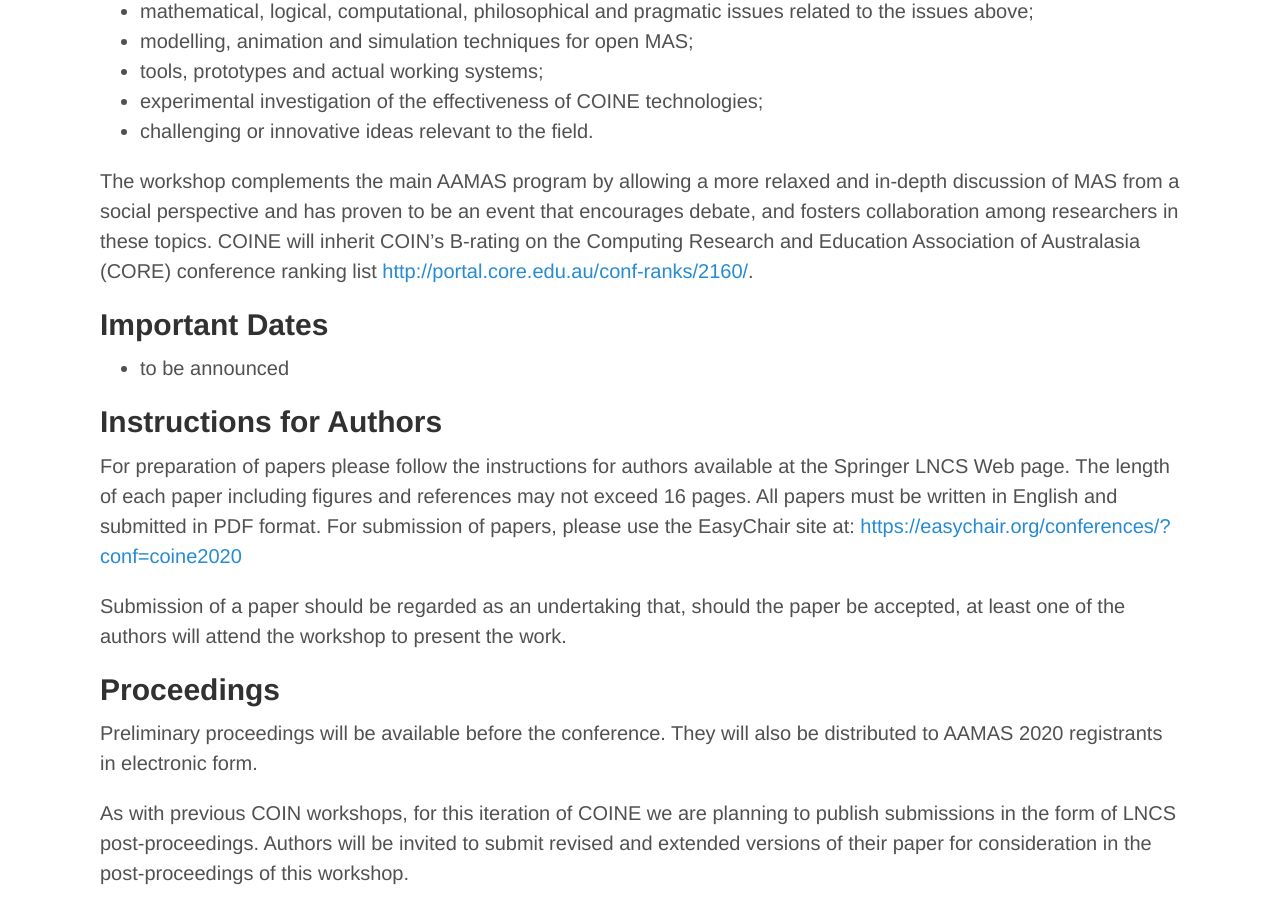
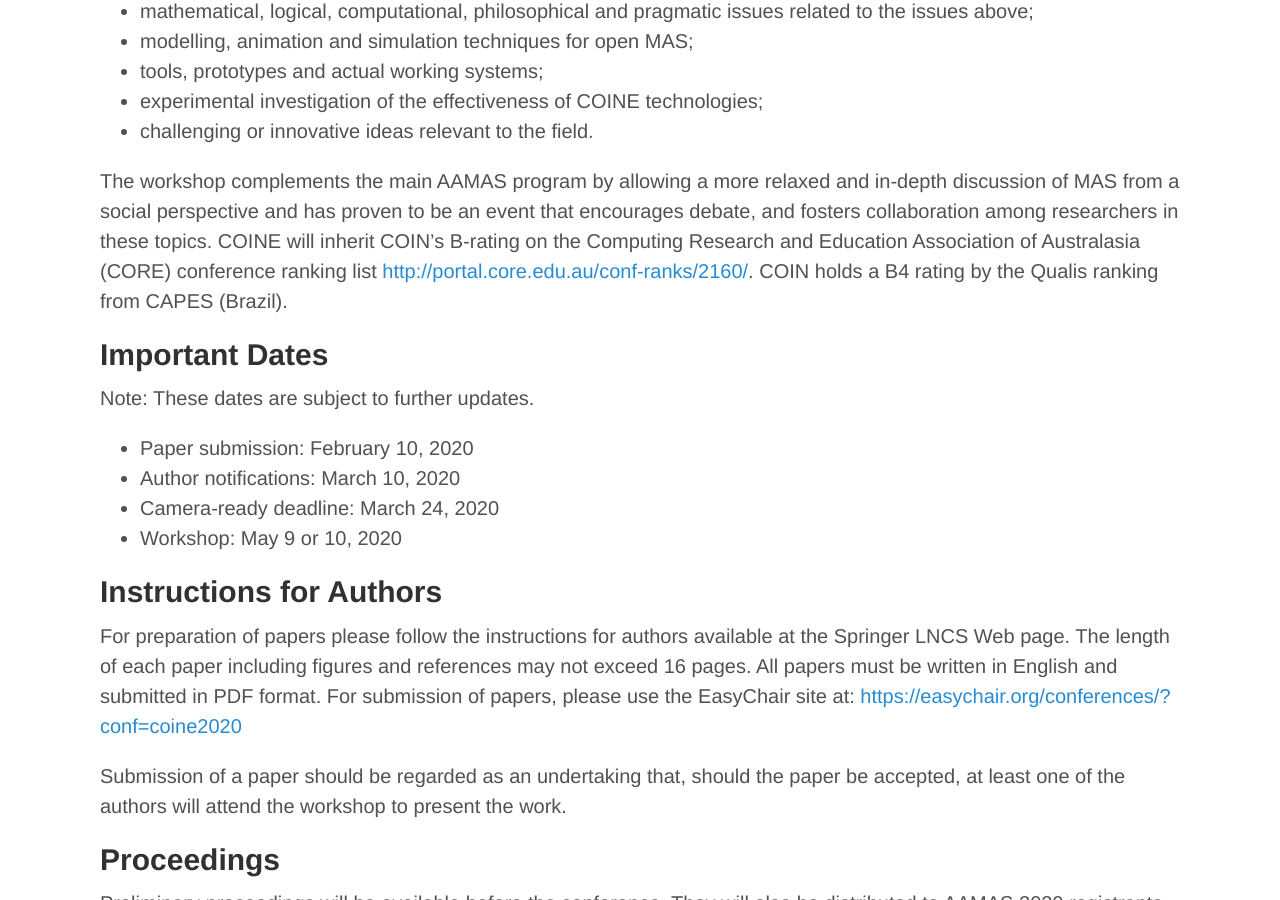
Before and after one commit to coin-workshop/coine-2020-new-zealand, a Jekyll site: the page built from call_for_papers.md, in a window 1280 px wide and 900 px high, scrolled down 845 px. Built offline with Jekyll 4.4.1, drawn with Linux system fonts in a browser that asks for light colours.

Commit message:
Update dates.

```diff
--- a/call_for_papers.md
+++ b/call_for_papers.md
@@ -20,13 +20,17 @@ the issues above;
 - challenging or innovative ideas relevant to the field.
 
 The workshop complements the main AAMAS program by allowing a more relaxed and in-depth discussion of MAS from a social perspective and has proven to be an event that encourages debate, and fosters collaboration among researchers in these topics.
-COINE will inherit COIN's B-rating on the Computing Research and Education Association of Australasia (CORE) conference ranking list [http://portal.core.edu.au/conf-ranks/2160/](http://portal.core.edu.au/conf-ranks/2160/).
+COINE will inherit COIN's B-rating on the Computing Research and Education Association of Australasia (CORE) conference ranking list [http://portal.core.edu.au/conf-ranks/2160/](http://portal.core.edu.au/conf-ranks/2160/). COIN holds a B4 rating by the Qualis ranking from CAPES (Brazil).
 
 
 ## Important Dates
-<!--- (These dates are subject to later updates) -->
 
-- to be announced
+Note: These dates are subject to further updates.
+
+- Paper submission: February 10, 2020
+- Author notifications: March 10, 2020
+- Camera-ready deadline: March 24, 2020
+- Workshop: May 9 or 10, 2020
 
 <!---
 - February 7, 2020 February 17, 2017: Deadline for paper submissions
```
Also changed, not shown: index.md (+6 -1 lines).
